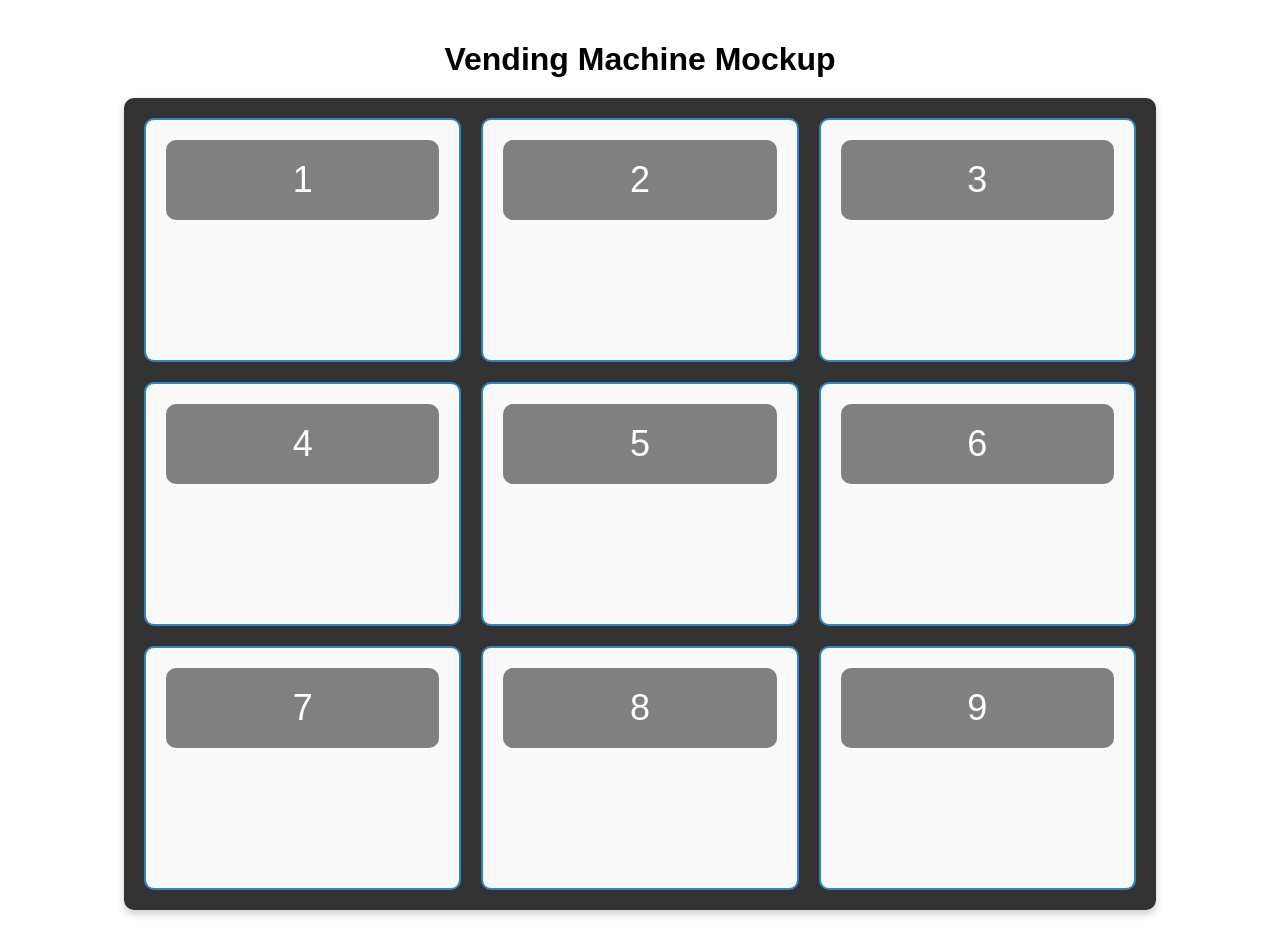
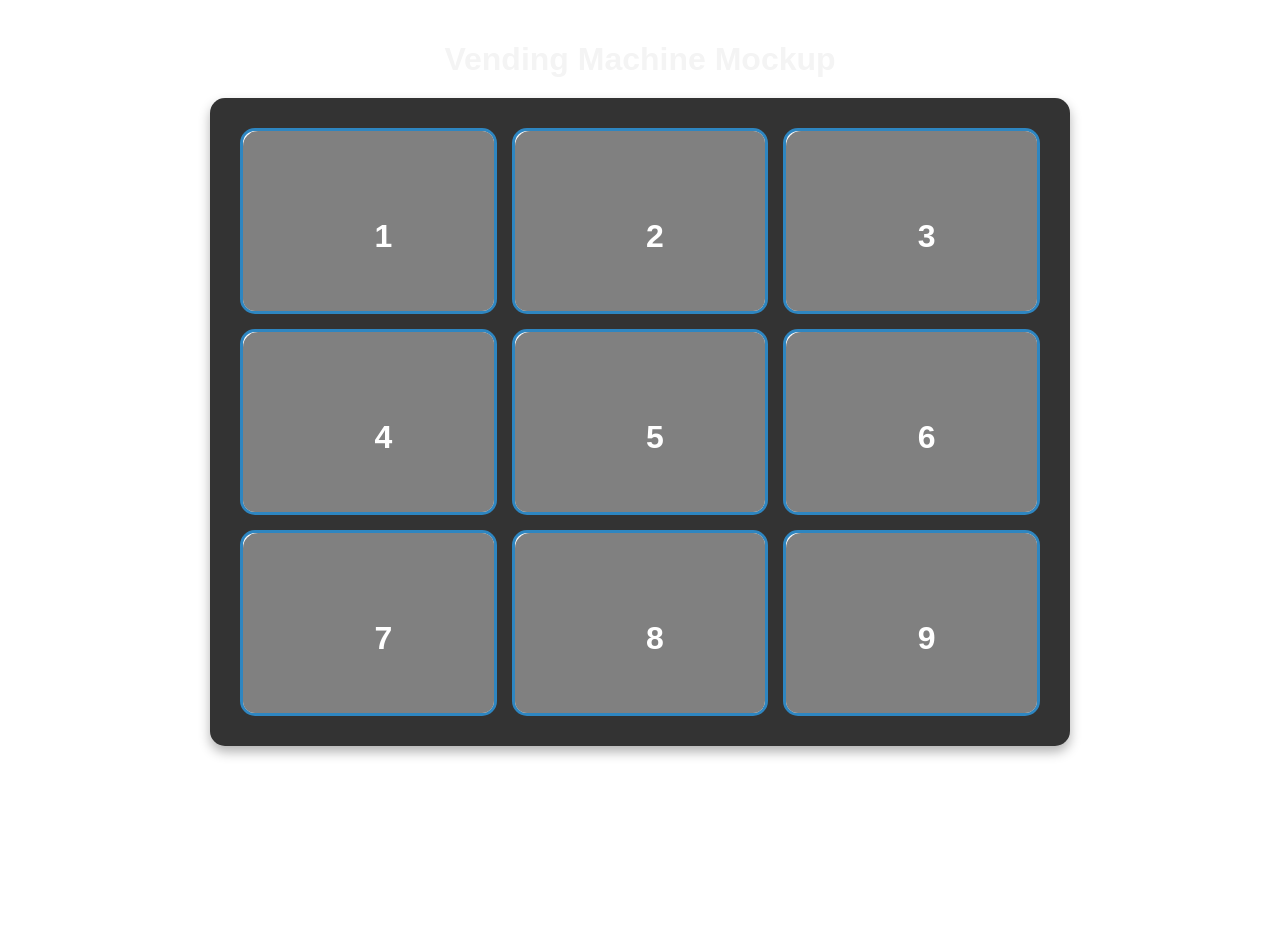
Before and after one commit to MatusOremus123/vending-machine-mockup, a React (Create React App) app: page / in a window 1280 px wide. After the commit the page ends 800 px from the top, so only its background shows below. Built offline with nearby package versions, Linux system fonts and the light colour scheme.

Commit message:
sliding doors and removing items from trays

```diff
--- a/src/App.css
+++ b/src/App.css
@@ -6,85 +6,85 @@
 
 h1 {
   margin-bottom: 20px;
+  color: #f4f4f4;
 }
 
+/* Enlarged vending machine */
 .vending-machine {
   display: grid;
   grid-template-columns: repeat(3, 1fr); /* 3x3 grid */
-  gap: 20px;
-  padding: 20px;
+  gap: 15px;
+  padding: 30px;
   background-color: #333;
-  border-radius: 10px;
-  box-shadow: 0 4px 8px rgba(0, 0, 0, 0.2);
-  width: 80%; /* Wider for larger size */
-  max-width: 1200px; /* Maximum width */
+  border-radius: 15px;
+  box-shadow: 0 6px 12px rgba(0, 0, 0, 0.3);
+  width: 800px; /* Increased width */
   margin: 0 auto;
 }
 
 .tray {
-  border: 2px solid #2E86C1;
-  border-radius: 10px; /* Rounded corners */
-  padding: 20px;
+  border: 3px solid #2E86C1;
+  border-radius: 15px;
   position: relative;
   background-color: #f9f9f9;
-  min-height: 200px; /* Bigger height for trays */
+  height: 180px; /* Increased height */
+  overflow: hidden;
 }
 
+/* Bigger door and smoother animation */
 .door {
   background: #808080;
-  padding: 40px; /* Larger padding for bigger doors */
+  padding: 15px;
   cursor: pointer;
-  position: relative;
-  border-radius: 10px;
-  transition: background-color 0.3s ease;
+  position: absolute;
+  width: 100%;
+  height: 100%;
+  border-radius: 15px;
+  transition: transform 0.5s ease-in-out;
+  display: flex;
+  justify-content: center;
+  align-items: center;
+}
+
+.door.closed {
+  transform: translateX(0%);
 }
 
 .door.open {
-  background: white;
+  transform: translateX(-85%); /* Stops sliding at 85% */
 }
 
 .tray-number {
-  font-size: 36px; /* Larger font size for tray numbers */
+  font-size: 32px; /* Larger number */
+  font-weight: bold;
   color: white;
-  position: absolute;
-  top: 50%;
-  left: 50%;
-  transform: translate(-50%, -50%);
 }
 
-.close-btn {
-  position: absolute;
-  top: 10px;
-  right: 10px;
-  background: red;
-  color: white;
-  border: none;
-  cursor: pointer;
-  padding: 10px 20px;
-  border-radius: 5px;
-  font-size: 16px; /* Larger font size for close button */
+/* Larger items */
+.items {
+  display: flex;
+  justify-content: center;
+  align-items: center;
+  flex-wrap: wrap;
+  gap: 15px;
+  padding: 15px;
+  width: 100%;
+  height: 100%;
 }
 
-.items {
+/* Bigger item sizing */
+.item {
+  width: 60px;  /* Increased size */
+  height: 60px;
   display: flex;
-  flex-wrap: wrap;
-  gap: 20px;
-  padding: 20px;
-  background-color: #eaeaea;
-  border-radius: 10px;
-}
-
-.item {
-  width: 60px; /* Larger size for items */
-  height: 60px;
-  margin: 10px;
-  display: inline-block;
+  justify-content: center;
+  align-items: center;
   cursor: pointer;
   transition: transform 0.2s ease;
 }
 
 .item:hover {
-  transform: scale(1.1);
+  transform: scale(1.15);
 }
 
 .circle {
@@ -92,9 +92,26 @@ h1 {
 }
 
 .square {
-  border-radius: 0;
+  border-radius: 8px;
 }
 
 .triangle {
   clip-path: polygon(50% 0%, 0% 100%, 100% 100%);
 }
+
+.star {
+  clip-path: polygon(
+    50% 0%, 61% 35%, 98% 35%, 68% 57%, 79% 91%,
+    50% 70%, 21% 91%, 32% 57%, 2% 35%, 39% 35%
+  );
+}
+
+/* Styling for empty tray message */
+.empty-tray {
+  color: white;
+  font-size: 18px;
+  font-weight: bold;
+  text-align: center;
+  width: 100%;
+  margin-top: 50px;
+}
--- a/src/App.js
+++ b/src/App.js
@@ -1,62 +1,65 @@
-import React, { useState } from 'react';
-import './App.css';
+import React, { useState } from "react";
+import "./App.css";
 
-function App() {
-  const [openTrays, setOpenTrays] = useState([]);
-  const [items, setItems] = useState({
-    1: [{ color: 'red', shape: 'circle' }, { color: 'blue', shape: 'square' }],
-    2: [{ color: 'green', shape: 'triangle' }],
-    3: [{ color: 'yellow', shape: 'circle' }],
-    4: [{ color: 'purple', shape: 'square' }],
-    5: [{ color: 'orange', shape: 'triangle' }],
-    6: [{ color: 'pink', shape: 'circle' }],
-    7: [{ color: 'brown', shape: 'triangle' }],
-    8: [{ color: 'black', shape: 'square' }],
-    9: [{ color: 'white', shape: 'circle' }],
-  });
+const SHAPES = ["circle", "square", "triangle", "hexagon", "star"];
+const COLORS = ["red", "blue", "yellow", "green", "orange", "purple"];
 
-  const toggleTray = (trayNumber) => {
-    if (openTrays.includes(trayNumber)) {
-      setOpenTrays(openTrays.filter((num) => num !== trayNumber));
-    } else {
-      setOpenTrays([...openTrays, trayNumber]);
-    }
+const VendingMachine = () => {
+  const [trays, setTrays] = useState(() =>
+    Array.from({ length: 9 }, (_, index) => {
+      const shape = SHAPES[index % SHAPES.length];
+      return {
+        shape,
+        colors: Array.from({ length: 3 }, () => COLORS[Math.floor(Math.random() * COLORS.length)]),
+      };
+    })
+  );
+
+  const [openTrays, setOpenTrays] = useState({});
+
+  const toggleTray = (index) => {
+    setOpenTrays((prev) => ({
+      ...prev,
+      [index]: !prev[index],
+    }));
   };
 
-  const removeItem = (trayNumber, itemIndex) => {
-    setItems({
-      ...items,
-      [trayNumber]: items[trayNumber].filter((_, index) => index !== itemIndex),
-    });
+  const removeItem = (trayIndex, itemIndex) => {
+    setTrays((prevTrays) =>
+      prevTrays.map((tray, index) =>
+        index === trayIndex
+          ? { ...tray, colors: tray.colors.filter((_, i) => i !== itemIndex) }
+          : tray
+      )
+    );
   };
 
   return (
     <div className="App">
       <h1>Vending Machine Mockup</h1>
       <div className="vending-machine">
-        {[1, 2, 3, 4, 5, 6, 7, 8, 9].map((trayNumber) => (
-          <div key={trayNumber} className="tray">
+        {trays.map((tray, trayIndex) => (
+          <div key={trayIndex} className="tray">
             <div
-              className={`door ${openTrays.includes(trayNumber) ? 'open' : 'closed'}`}
-              onClick={() => toggleTray(trayNumber)}
+              className={`door ${openTrays[trayIndex] ? "open" : "closed"}`}
+              onClick={() => toggleTray(trayIndex)}
             >
-              <span className="tray-number">{trayNumber}</span>
-              {openTrays.includes(trayNumber) && (
-                <button className="close-btn" onClick={() => toggleTray(trayNumber)}>
-                  X
-                </button>
-              )}
+              {openTrays[trayIndex] ? "" : <span className="tray-number">{trayIndex + 1}</span>}
             </div>
-            {openTrays.includes(trayNumber) && (
+            {openTrays[trayIndex] && (
               <div className="items">
-                {items[trayNumber]?.map((item, index) => (
-                  <div
-                    key={index}
-                    className={`item ${item.shape}`}
-                    style={{ backgroundColor: item.color }}
-                    onClick={() => removeItem(trayNumber, index)}
-                  />
-                ))}
+                {tray.colors.length > 0 ? (
+                  tray.colors.map((color, itemIndex) => (
+                    <div
+                      key={itemIndex}
+                      className={`item ${tray.shape}`}
+                      style={{ backgroundColor: color }}
+                      onClick={() => removeItem(trayIndex, itemIndex)}
+                    ></div>
+                  ))
+                ) : (
+                  <p className="empty-tray">Empty Tray</p>
+                )}
               </div>
             )}
           </div>
@@ -64,6 +67,6 @@ function App() {
       </div>
     </div>
   );
-}
+};
 
-export default App;
+export default VendingMachine;
```
Also changed, not shown: src/components/Tray.css (deleted, +0 -15 lines), src/components/Tray.js (deleted, +0 -17 lines).
